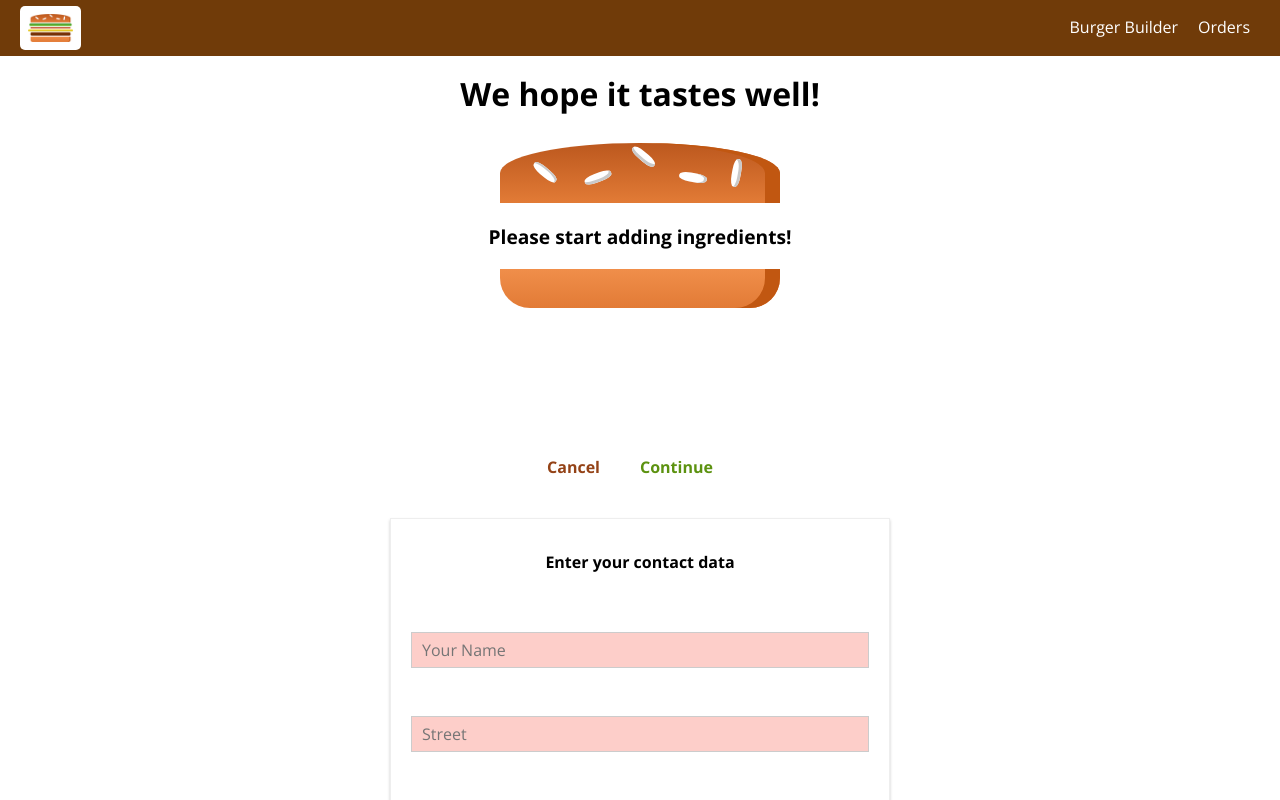
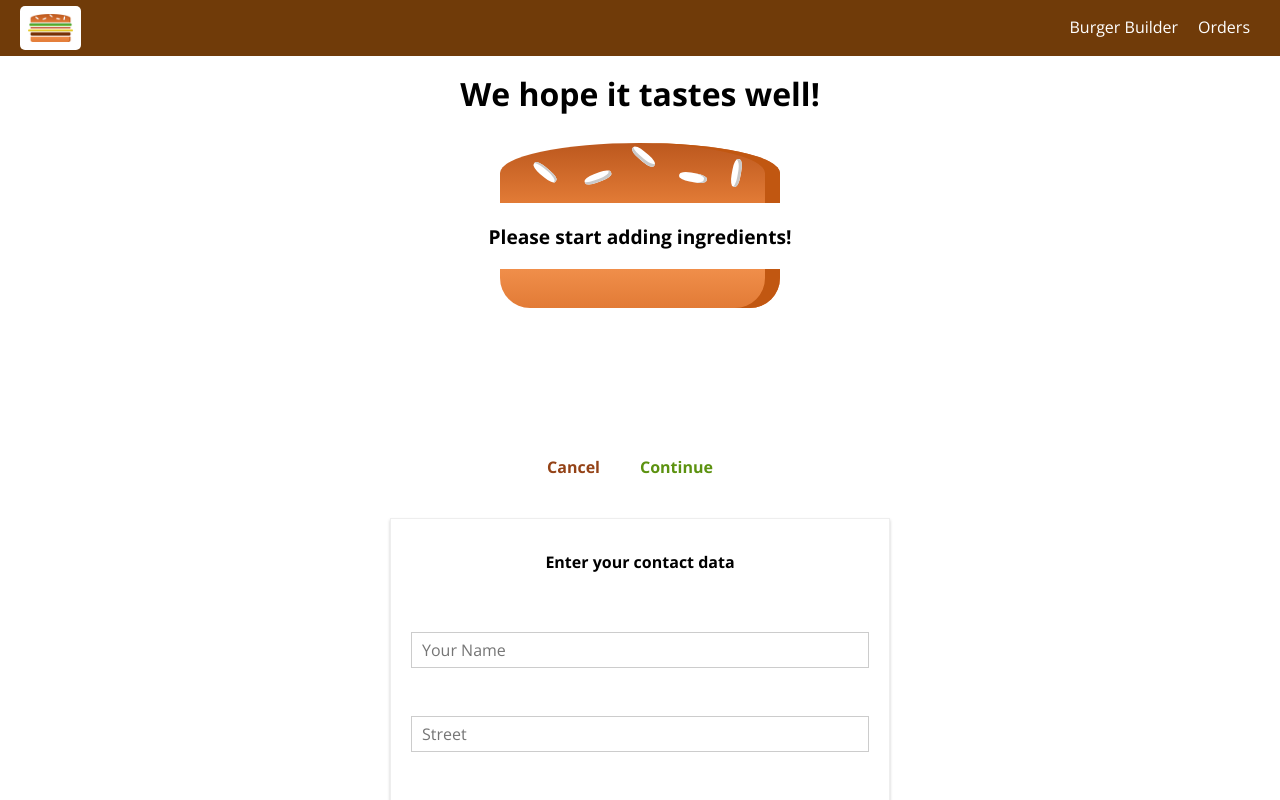
Before and after one commit to loushuni/Burger, a React (Create React App) app: page /checkout/contact-data in a window 1280 px wide. Shown: the top 800 px of the page. Built offline with nearby package versions, Linux system fonts and the light colour scheme; the HTML template or start-up script is replaced by a standard one.

Commit message:
improved visual feedback

```diff
--- a/src/components/UI/Input/Input.js
+++ b/src/components/UI/Input/Input.js
@@ -5,7 +5,7 @@
     let inputElement = null;
     const inputClasses = ["InputElement"];
 
-    if (props.invalid && props.shouldValidate) {
+    if (props.invalid && props.shouldValidate && props.touched) {
         inputClasses.push("Invalid");
     }
 
--- a/src/containers/Checkout/ContactData/ContactData.js
+++ b/src/containers/Checkout/ContactData/ContactData.js
@@ -19,7 +19,8 @@
                 validation: {
                     required: true
                 },
-                valid: false
+                valid: false,
+                touched: false
             },
             street: {
                 elementType: 'input',
@@ -31,7 +32,8 @@
                 validation: {
                     required: true
                 },
-                valid: false
+                valid: false,
+                touched: false
             },
             zipCode: {
                 elementType: 'input',
@@ -45,7 +47,8 @@
                     minLength: 5,
                     maxLength: 5
                 },
-                valid: false
+                valid: false,
+                touched: false
             },
             country: {
                 elementType: 'input',
@@ -57,7 +60,8 @@
                 validation: {
                     required: true
                 },
-                valid: false
+                valid: false,
+                touched: false
             },
             email: {
                 elementType: 'input',
@@ -69,7 +73,8 @@
                 validation: {
                     required: true
                 },
-                valid: false
+                valid: false,
+                touched: false
             },
             deliveryMethod: {
                 elementType: 'select',
@@ -130,6 +135,7 @@
         }
         updatedFormElement.value = event.target.value;
         updatedFormElement.valid = this.checkValidity(updatedFormElement.value, updatedFormElement.validation);
+        updatedFormElement.touched = true;
         updatedOrderForm[inputIdentifier] = updatedFormElement;
         this.setState({ orderForm: updatedOrderForm });
     }
@@ -153,6 +159,7 @@
                         value={formElement.config.value}
                         invalid={!formElement.config.valid}
                         shouldValidate={formElement.config.validation}
+                        touched={formElement.config.touched}
                         changed={(event) => this.inputChangedHandler(event, formElement.id)}
                     />
                 ))}
```
